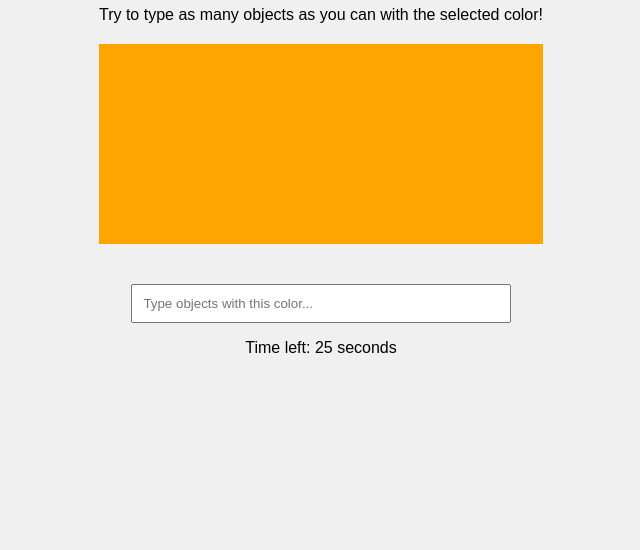
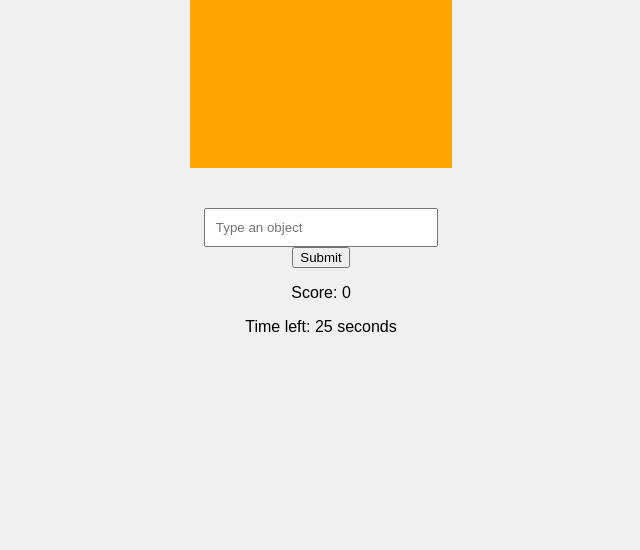
Before and after one commit to luxacreative/color-game, a plain HTML site: page index.html in a window 1280 px wide. Shown: the part 250-800 px from the top of the page, without its empty margins (319-959 px from the left). Drawn offline with Linux system fonts and the light colour scheme.

Commit message:
Update index.html

```diff
--- a/index.html
+++ b/index.html
@@ -7,11 +7,11 @@
     <link rel="stylesheet" href="style.css">
 </head>
 <body>
-    <div id="game-container">
-        <h1>Color Game</h1>
-        <p>Try to type as many objects as you can with the selected color!</p>
-        <div id="color-display" style="background-color: #fff;"></div>
-        <input type="text" id="user-input" placeholder="Type objects with this color..." />
+    <div id="game">
+        <div id="color-display"></div>
+        <input type="text" id="user-input" placeholder="Type an object" />
+        <button id="submit-btn">Submit</button>
+        <p id="score">Score: 0</p>
         <p>Time left: <span id="time-left">30</span> seconds</p>
     </div>
 
```
